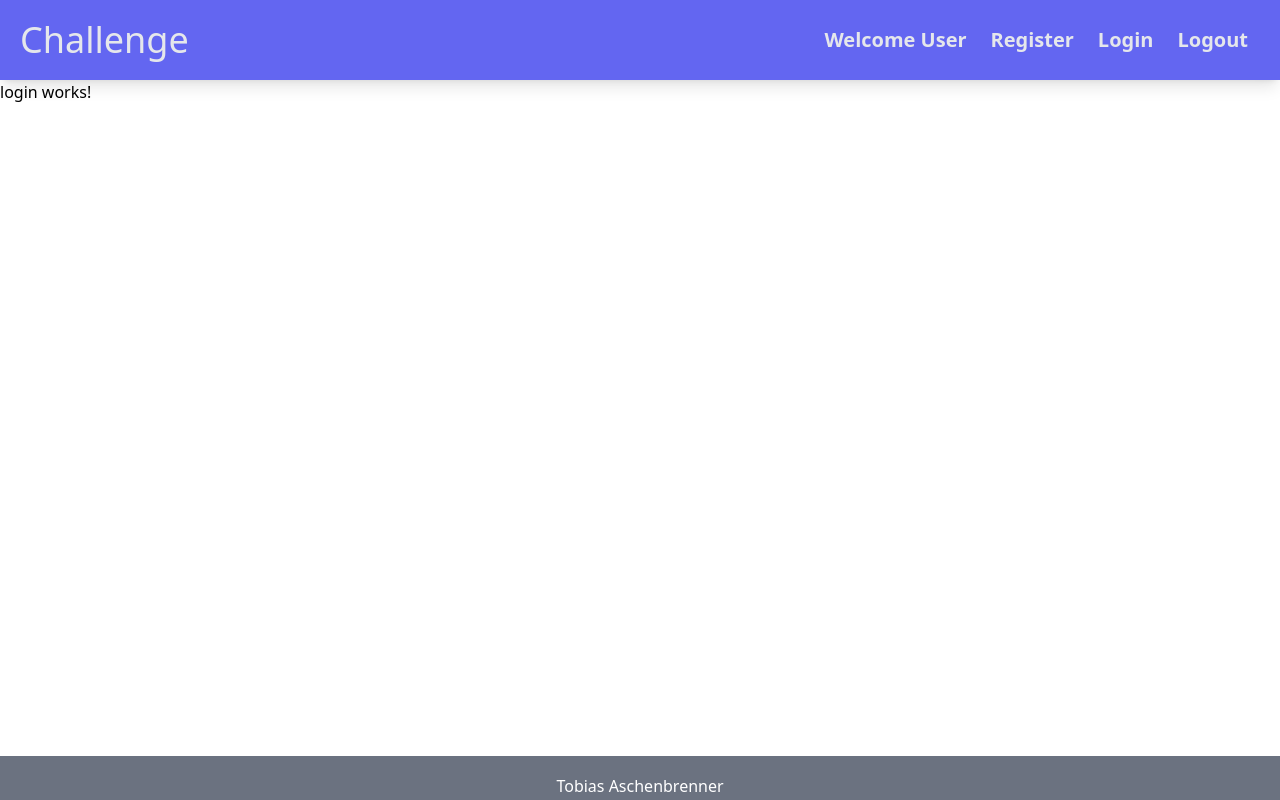
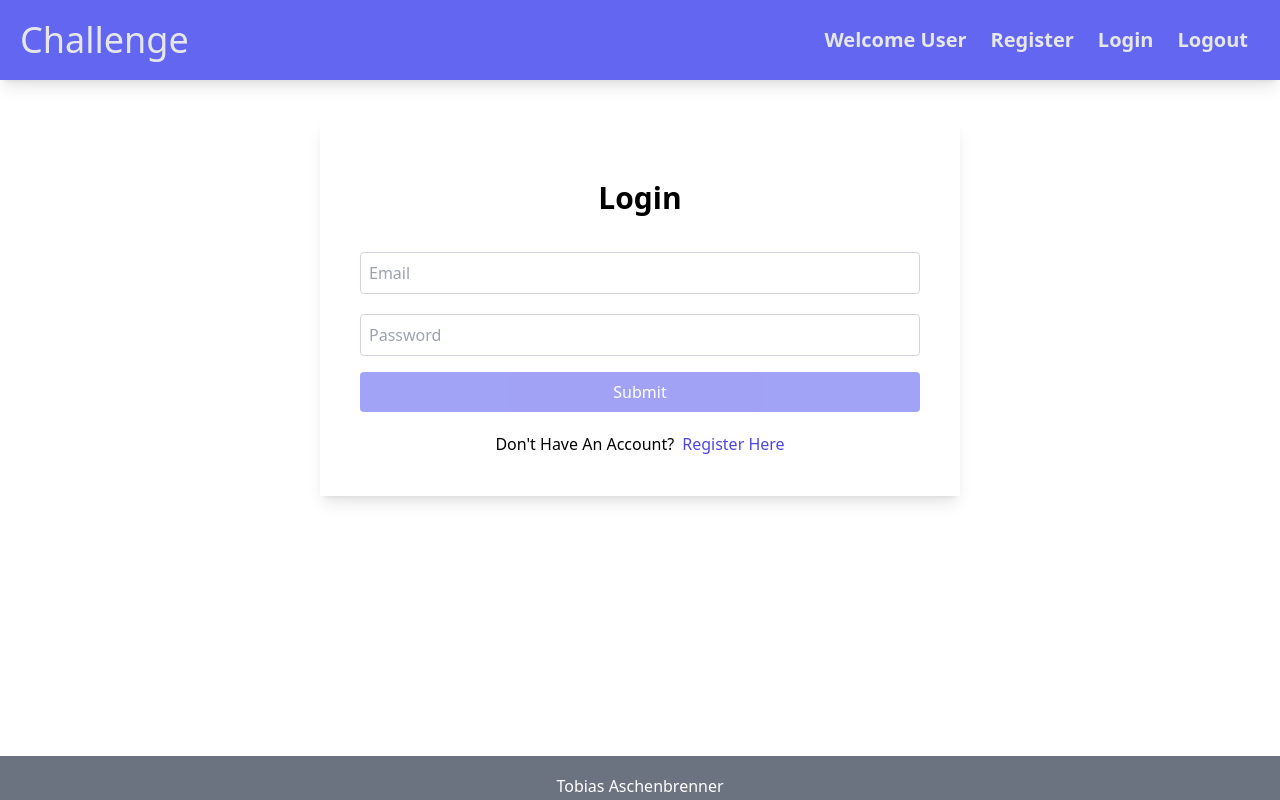
Before and after one commit to TobiasAschenbrenner/case-study-frontend, an Angular app: page /login in a window 1280 px wide. Built offline with nearby package versions, Linux system fonts and the light colour scheme.

Commit message:
✨ Create Login component with form and validation
- Included form fields for email and password with required validations.
- Set up basic form handling logic in the LoginComponent class.
- Prepared UI for the login form with validation feedback.

```diff
--- a/src/app/pages/login/login.component.html
+++ b/src/app/pages/login/login.component.html
@@ -1 +1,52 @@
-<p>login works!</p>
+<div class="lg:w-3/6 mt-10 p-10 shadow-lg mx-auto">
+  <h3 class="text-3xl text-center font-semibold py-5">Login</h3>
+  <form [formGroup]="loginForm" class="flex flex-col">
+    <div class="flex flex-col mt-4 mb-1">
+      <input
+        formControlName="email"
+        class="p-2 border border-gray-300 rounded"
+        type="text"
+        placeholder="Email"
+      />
+      <span
+        *ngIf="
+          loginForm.hasError('required', 'email') &&
+          loginForm.controls['email'].dirty
+        "
+        class="text-red-500"
+        >Email is required</span
+      >
+      <span *ngIf="loginForm.hasError('email', 'email')" class="text-red-500"
+        >Email is invalid</span
+      >
+    </div>
+    <div class="flex flex-col mt-4 mb-1">
+      <input
+        formControlName="password"
+        class="p-2 border border-gray-300 rounded"
+        type="text"
+        placeholder="Password"
+      />
+      <span
+        *ngIf="
+          loginForm.hasError('required', 'password') &&
+          loginForm.controls['password'].dirty
+        "
+        class="text-red-500"
+        >Password is required</span
+      >
+    </div>
+    <button
+      [disabled]="loginForm.invalid"
+      [class.disabled]="loginForm.invalid"
+      (click)="login()"
+      class="bg-indigo-500 p-2 rounded mt-3 text-white"
+    >
+      Submit
+    </button>
+  </form>
+  <div class="flex justify-center mt-5">
+    <span>Don't Have An Account?</span>
+    <a class="text-indigo-600 ml-2 cursor-pointer">Register Here</a>
+  </div>
+</div>
--- a/src/app/pages/login/login.component.ts
+++ b/src/app/pages/login/login.component.ts
@@ -1,11 +1,36 @@
-import { Component } from '@angular/core';
+import { Component, inject } from '@angular/core';
 import { CommonModule } from '@angular/common';
+import {
+  FormBuilder,
+  FormGroup,
+  ReactiveFormsModule,
+  Validators,
+} from '@angular/forms';
+import { Router } from '@angular/router';
+import { AuthService } from 'src/app/services/auth.service';
 
 @Component({
   selector: 'app-login',
   standalone: true,
-  imports: [CommonModule],
+  imports: [CommonModule, ReactiveFormsModule],
   templateUrl: './login.component.html',
   styleUrls: ['./login.component.scss'],
 })
-export default class LoginComponent {}
+export default class LoginComponent {
+  fb = inject(FormBuilder);
+  authService = inject(AuthService);
+  router = inject(Router);
+
+  loginForm!: FormGroup;
+
+  ngOnInit(): void {
+    this.loginForm = this.fb.group({
+      email: ['', Validators.compose([Validators.required, Validators.email])],
+      password: ['', Validators.compose([Validators.required])],
+    });
+  }
+
+  login() {
+    console.log(this.loginForm.value);
+  }
+}
```
